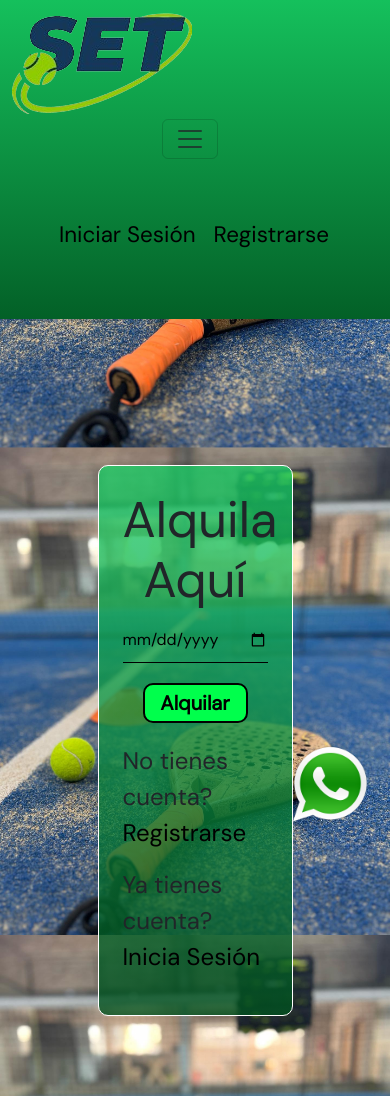
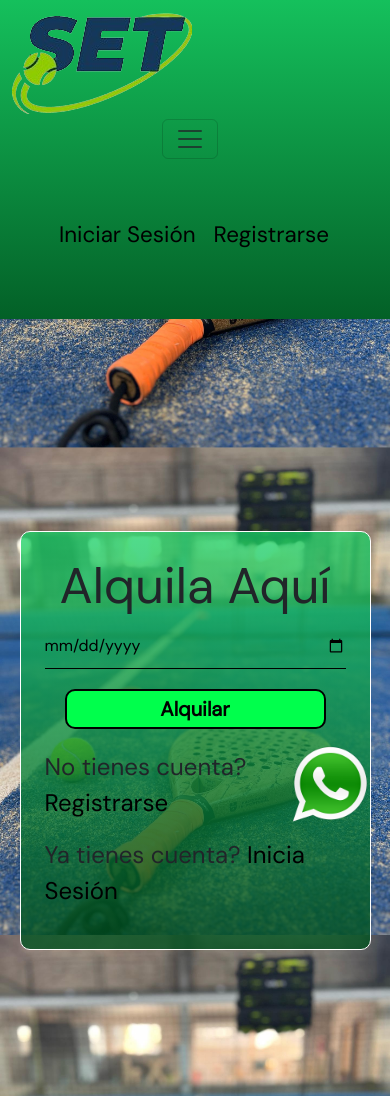
Before and after one commit to ianbokser/Set_Paddel_House_WEB, a plain HTML site: page Pages/Alquilar.html in a window 390 px wide. Shown: the top 1096 px of the page. Drawn offline with Linux system fonts and the light colour scheme; a web font is replaced by a local one.

Commit message:
solucionando problema cards

```diff
--- a/CSS/Main.scss
+++ b/CSS/Main.scss
@@ -1,14 +1,14 @@
 @import url('https://fonts.googleapis.com/css2?family=DM+Sans:opsz@9..40&display=swap');
 
+@import "./partials/animation";
 @import "./partials/variables";
+@import "./partials/_reset";
 @import "./partials/_body";
+@import "./partials/header";
+@import "./partials/_main";
 @import "./partials/_comunication";
+@import "./partials/_footer";
+@import "./partials/_iniciarSesion";
+@import "./partials/_sobreNosotros";
 @import "./partials/_contactanos";
-@import "./partials/_footer";
-@import "./partials/header";
-@import "./partials/_iniciarSesion";
-@import "./partials/_main";
-@import "./partials/_reset";
-@import "./partials/_sobreNosotros";
 @import "./partials/_media";
-@import "./partials/animation";
--- a/CSS/partials/_iniciarSesion.scss
+++ b/CSS/partials/_iniciarSesion.scss
@@ -11,7 +11,10 @@
         border: 1px solid white;
         background: linear-gradient(#18d266c0, #004f1ecc);
         padding: 1.5rem;
-        width: 50%;
+        width: 70%;
+        @media (max-width: 810px){
+            width: 90%;
+        }
         .register_page div{
             margin: 3rem;
         }
--- a/CSS/partials/_media.scss
+++ b/CSS/partials/_media.scss
@@ -30,7 +30,7 @@
 
 @media (max-width: 500px){
     .register_page{
-        width: 100%;
+        width: 100vh;
     }
 
     .cartas{
```
Also changed, not shown: CSS/Main.css, 1 other file.
